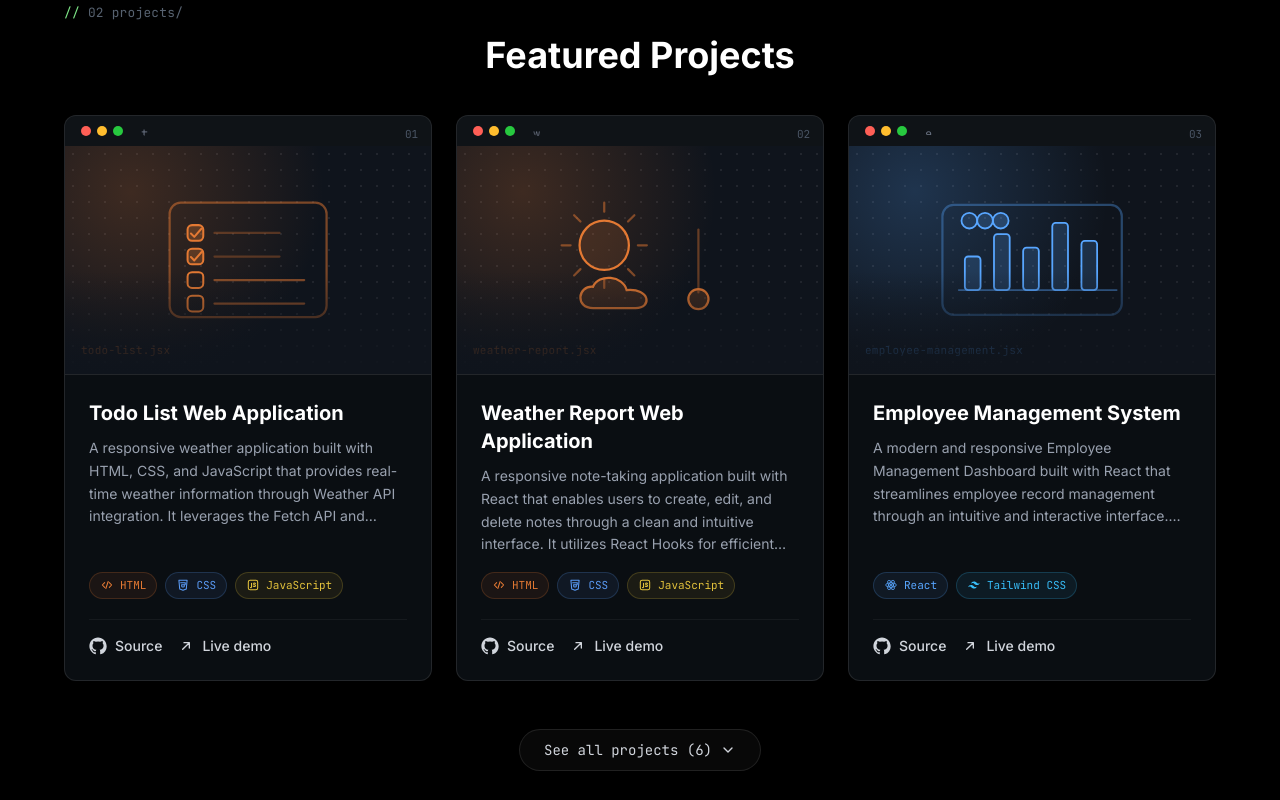
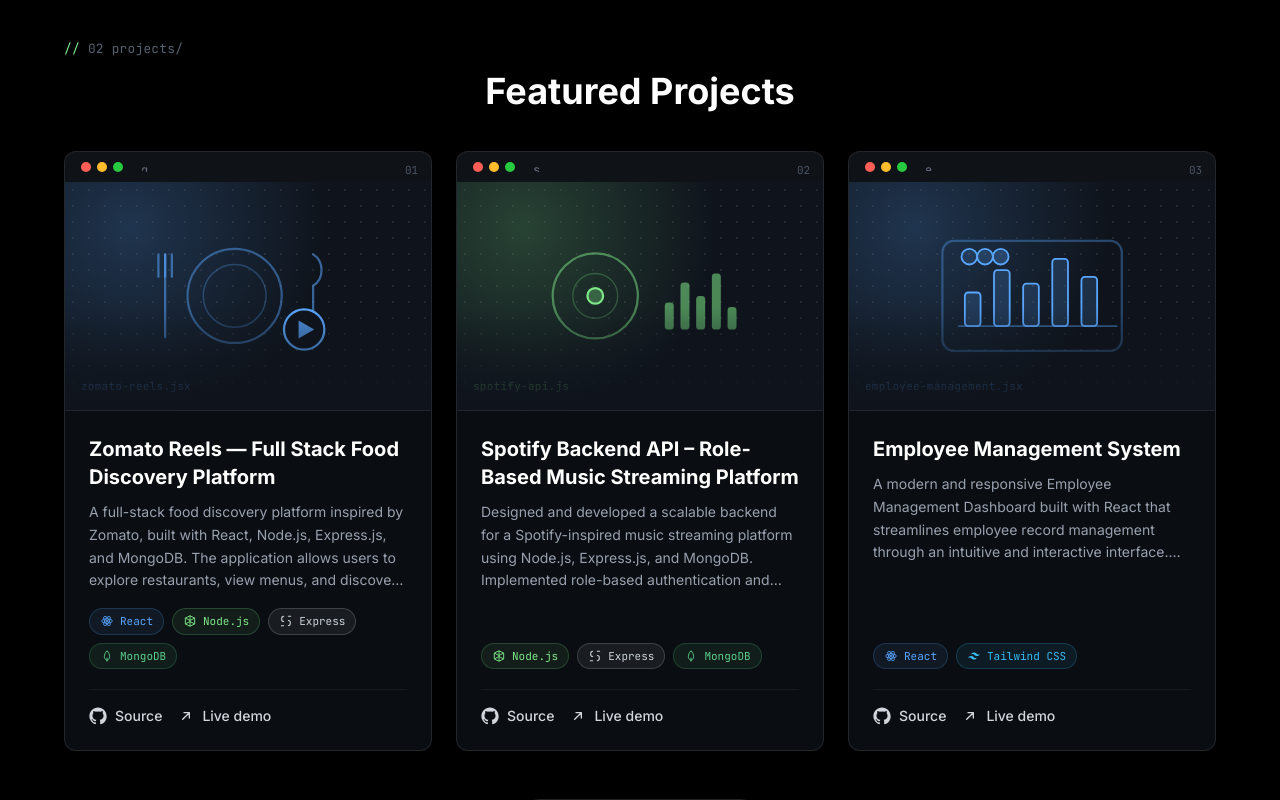
Before and after one commit to Srinivasvasam45/Portfolio, a React app: page / in a window 1280 px wide. Shown: the part 2180-2980 px from the top of the page. Built offline with nearby package versions, Linux system fonts and the light colour scheme; the HTML template or start-up script is replaced by a standard one.

Commit message:
projets updated

```diff
--- a/src/components/sections/About.jsx
+++ b/src/components/sections/About.jsx
@@ -17,9 +17,9 @@
 );
 
 const About = () => {
-  const frontendSkills = ["Html", "Css", "JavaScript", "React", "Tailwind CSS"];
+  const frontendSkills = ["Html", "Css", "JavaScript", "React", "Tailwind CSS","TypeScript"];
   const backendskills = ["Node.js", "Express.js", "MongoDB"];
-  const tools = ["Git", "GitHub", "VS Code", "Postman"];
+  const tools = ["Git", "GitHub", "VS Code", "Postman","Redux Toolkit"];
   const other = ["Python ", "Sql", "Power BI"];
 
   return (
--- a/src/components/sections/Projects.jsx
+++ b/src/components/sections/Projects.jsx
@@ -77,6 +77,21 @@
   <svg viewBox="0 0 24 24" fill="none" stroke="currentColor" strokeWidth="1.6" width="14" height="14" {...props}>
     <path d="M12 3c3 3.2 4.5 6.7 4.5 10 0 3-2 5.4-4.5 6.5C9.5 18.4 7.5 16 7.5 13c0-3.3 1.5-6.8 4.5-10Z" strokeLinejoin="round" />
     <path d="M12 15.5V21" strokeLinecap="round" />
+  </svg>
+);
+
+const ReduxIcon = (props) => (
+  <svg viewBox="0 0 24 24" fill="none" stroke="currentColor" strokeWidth="1.6" width="14" height="14" {...props}>
+    <rect x="4" y="4" width="16" height="16" rx="4" />
+    <path d="M8 13.5a5 5 0 0 1 8-4" strokeLinecap="round" />
+    <path d="M14.2 7l2 2.2-2 2" strokeLinecap="round" strokeLinejoin="round" />
+  </svg>
+);
+
+const SparkleIcon = (props) => (
+  <svg viewBox="0 0 24 24" fill="currentColor" width="14" height="14" {...props}>
+    <path d="M12 2l1.8 5.6L19.5 9l-5.7 1.8L12 16.6l-1.8-5.8L4.5 9l5.7-1.4L12 2Z" />
+    <path d="M19 15l.9 2.6L22.5 18l-2.6.9L19 21.5l-.9-2.6L15.5 18l2.6-.4L19 15Z" opacity="0.7" />
   </svg>
 );
 
@@ -189,6 +204,67 @@
   </svg>
 );
 
+const InterviewIllustration = ({ color }) => (
+  <svg viewBox="0 0 200 130" className="h-[64%] w-auto" fill="none">
+    {/* resume */}
+    <rect x="18" y="16" width="62" height="98" rx="8" stroke={color} strokeWidth="2" strokeOpacity="0.5" />
+    <circle cx="38" cy="34" r="7" stroke={color} strokeWidth="1.6" strokeOpacity="0.55" />
+    {[0, 1, 2, 3, 4].map((i) => (
+      <line
+        key={i}
+        x1="30" y1={54 + i * 11}
+        x2={i % 2 === 0 ? 70 : 60} y2={54 + i * 11}
+        stroke={color} strokeOpacity="0.4" strokeWidth="1.6" strokeLinecap="round"
+      />
+    ))}
+    {/* dashed link from resume to AI */}
+    <path d="M84 65h30" stroke={color} strokeWidth="2" strokeDasharray="4 5" strokeLinecap="round" strokeOpacity="0.5" />
+    <path d="M110 58l8 7-8 7" stroke={color} strokeWidth="2" strokeLinecap="round" strokeLinejoin="round" strokeOpacity="0.6" />
+    {/* AI chat bubble */}
+    <rect x="128" y="22" width="56" height="42" rx="12" stroke={color} strokeWidth="2" fill={color} fillOpacity="0.1" />
+    <path d="M144 64l-6 12 14-9Z" fill={color} fillOpacity="0.6" />
+    {[0, 1, 2].map((i) => (
+      <circle key={i} cx={144 + i * 10} cy="43" r="3" fill={color} fillOpacity="0.65" />
+    ))}
+    {/* mic / voice waveform */}
+    <g stroke={color} strokeOpacity="0.5" strokeWidth="2" strokeLinecap="round">
+      <line x1="138" y1="96" x2="138" y2="110" />
+      <line x1="148" y1="90" x2="148" y2="116" />
+      <line x1="158" y1="98" x2="158" y2="108" />
+      <line x1="168" y1="92" x2="168" y2="114" />
+    </g>
+  </svg>
+);
+
+const ReduxTodoIllustration = ({ color }) => (
+  <svg viewBox="0 0 200 130" className="h-[64%] w-auto" fill="none">
+    <rect x="20" y="14" width="118" height="102" rx="10" stroke={color} strokeOpacity="0.5" strokeWidth="2" />
+    {[0, 1, 2, 3].map((i) => {
+      const y = 34 + i * 21;
+      const done = i < 2;
+      return (
+        <g key={i}>
+          <rect
+            x="36" y={y} width="14" height="14" rx="4"
+            stroke={color} strokeWidth="1.8"
+            fill={done ? color : 'none'} fillOpacity={done ? 0.28 : 0}
+          />
+          {done && (
+            <path d={`M39 ${y + 7.5} l3 3 l6.5 -7.5`} stroke={color} strokeWidth="1.8" strokeLinecap="round" strokeLinejoin="round" />
+          )}
+          <line x1="60" y1={y + 7} x2={done ? 114 : 128} y2={y + 7} stroke={color} strokeOpacity={done ? 0.3 : 0.55} strokeWidth="2" strokeLinecap="round" />
+        </g>
+      );
+    })}
+    {/* redux store loop — represents the centralized store driving updates */}
+    <g transform="translate(166 65)">
+      <circle r="24" stroke={color} strokeWidth="2" strokeOpacity="0.45" />
+      <path d="M-14 -10a18 18 0 1 1 -2 22" stroke={color} strokeWidth="2" strokeLinecap="round" strokeOpacity="0.65" fill="none" />
+      <path d="M-18 8l4 8 8-4Z" fill={color} fillOpacity="0.75" />
+    </g>
+  </svg>
+);
+
 /* file → illustration. Add an entry whenever a new project needs one;
    anything without a match just falls back to no illustration (tint only). */
 const ILLUSTRATIONS = {
@@ -198,6 +274,8 @@
   'notes-app.jsx': NotesIllustration,
   'spotify-api.js': AudioIllustration,
   'zomato-reels.jsx': FoodReelsIllustration,
+  'ai-interviewer.jsx': InterviewIllustration,
+  'todo-redux.jsx': ReduxTodoIllustration,
 };
 
 /* Map each tag string (as used in `projects` below) to an icon + brand-ish tint.
@@ -211,6 +289,8 @@
   'node.js': { label: 'Node.js', icon: NodeIcon, color: '#7ee787' },
   'express.js': { label: 'Express', icon: ExpressIcon, color: '#c9d1d9' },
   mongodb: { label: 'MongoDB', icon: MongoIcon, color: '#5fd08a' },
+  'redux toolkit': { label: 'Redux Toolkit', icon: ReduxIcon, color: '#764abc' },
+  'openai api': { label: 'OpenAI API', icon: SparkleIcon, color: '#10a37f' },
 };
 
 const techMeta = (tag) =>
@@ -237,7 +317,7 @@
    to the generated tech-tinted preview panel.
    ============================================================ */
 const projects = [
-   {
+  {
     file: 'zomato-reels.jsx',
     title: 'Zomato Reels — Full Stack Food Discovery Platform',
     description:
@@ -246,27 +326,16 @@
     github: 'https://github.com/Srinivasvasam45/Zomato_Reel_application',
     live: 'https://github.com/Srinivasvasam45/Zomato_Reel_application',
     image: null,
-    featured: false,
-  },
-  {
-    file: 'todo-list.jsx',
-    title: 'Todo List Web Application',
-    description:
-      "A responsive weather application built with HTML, CSS, and JavaScript that provides real-time weather information through Weather API integration. It leverages the Fetch API and Async/Await to retrieve and display dynamic weather data, including temperature, humidity, wind speed, and weather conditions. The application incorporates input validation and error handling to ensure reliable user interactions while delivering a clean, responsive, and intuitive interface across multiple devices.",
-    tags: ['Html', 'Css', 'JavaScript'],
-    github: 'https://github.com/Srinivasvasam45/TO_DO_LIST',
-    live: 'https://to-do-list-rose-tau.vercel.app/',
-    image: null,
     featured: true,
   },
   {
-    file: 'weather-report.jsx',
-    title: 'Weather Report Web Application',
+    file: 'spotify-api.js',
+    title: 'Spotify Backend API – Role-Based Music Streaming Platform',
     description:
-      'A responsive note-taking application built with React that enables users to create, edit, and delete notes through a clean and intuitive interface. It utilizes React Hooks for efficient state management and follows a reusable component-based architecture to deliver a seamless user experience. Designed with a focus on simplicity and performance, the application ensures smooth interaction while maintaining an organized workflow. The responsive layout provides a consistent experience across desktop and mobile devices.',
-    tags: ['Html', 'Css', 'JavaScript'],
-    github: 'https://github.com/Srinivasvasam45/Weather_Report',
-    live: 'https://weather-report-xi-blush.vercel.app/',
+      'Designed and developed a scalable backend for a Spotify-inspired music streaming platform using Node.js, Express.js, and MongoDB. Implemented role-based authentication and authorization with two user roles: Artists and Listeners. Artists can create and manage songs and albums, while listeners can browse and access music through secure RESTful APIs. Built modular APIs, optimized database operations, and followed clean architecture principles to create a secure and maintainable backend application. Tech Stack: Node.js • Express.js • MongoDB • Mongoose • JWT • REST API • Postman',
+    tags: ['Node.js', 'Express.js', 'MongoDB'],
+    github: 'https://github.com/Srinivasvasam45/spotify',
+    live: 'https://spotify-r4e1.onrender.com',
     image: null,
     featured: true,
   },
@@ -282,6 +351,50 @@
     featured: true,
   },
   {
+    file: 'ai-interviewer.jsx',
+    title: 'AI Interviewer — Personalized Interview Prep Platform',
+    description:
+      "An AI-powered interview preparation platform that helps candidates rehearse for real job interviews. Users create an account, log in, and start a new interview session by submitting a job description and their resume. An AI agent analyzes both inputs and generates a customized set of interview questions tailored to the role's requirements and the candidate's background, then runs an interactive mock-interview session. Built with a React frontend and a Node.js/Express backend, with MongoDB storing users, sessions, and interview history, the project ties together authentication, structured text input, and AI-driven content generation into one workflow.",
+    tags: ['React', 'Node.js', 'Express.js', 'MongoDB', 'OpenAI API'],
+    github: 'https://github.com/Srinivasvasam45/Ai_Interviewer',
+    live: 'https://github.com/Srinivasvasam45/ai-interviewer',
+    image: null,
+    featured: false,
+  },
+  {
+    file: 'todo-redux.jsx',
+    title: 'To-Do List — Redux Toolkit Edition',
+    description:
+      'A to-do list application rebuilt around Redux Toolkit to demonstrate professional, scalable state management in React. Tasks are managed through a Redux slice built with createSlice and configureStore, replacing ad-hoc component state with a single, predictable store. The app supports adding, completing, editing, and deleting tasks, with every state transition handled through dispatched actions and reducers rather than local state. Built with React and styled with Tailwind CSS, the project showcases the state-management patterns used in production-scale applications.',
+    tags: ['React', 'Redux Toolkit', 'tailwindcss'],
+    github: 'https://github.com/Srinivasvasam45/Todo_using_redux',
+    live: 'https://todo-using-redux-opal.vercel.app/',
+    image: null,
+    featured: false,
+  },
+  {
+    file: 'todo-list.jsx',
+    title: 'Todo List Web Application',
+    description:
+      "A responsive weather application built with HTML, CSS, and JavaScript that provides real-time weather information through Weather API integration. It leverages the Fetch API and Async/Await to retrieve and display dynamic weather data, including temperature, humidity, wind speed, and weather conditions. The application incorporates input validation and error handling to ensure reliable user interactions while delivering a clean, responsive, and intuitive interface across multiple devices.",
+    tags: ['Html', 'Css', 'JavaScript'],
+    github: 'https://github.com/Srinivasvasam45/TO_DO_LIST',
+    live: 'https://to-do-list-rose-tau.vercel.app/',
+    image: null,
+    featured: false,
+  },
+  {
+    file: 'weather-report.jsx',
+    title: 'Weather Report Web Application',
+    description:
+      'A responsive note-taking application built with React that enables users to create, edit, and delete notes through a clean and intuitive interface. It utilizes React Hooks for efficient state management and follows a reusable component-based architecture to deliver a seamless user experience. Designed with a focus on simplicity and performance, the application ensures smooth interaction while maintaining an organized workflow. The responsive layout provides a consistent experience across desktop and mobile devices.',
+    tags: ['Html', 'Css', 'JavaScript'],
+    github: 'https://github.com/Srinivasvasam45/Weather_Report',
+    live: 'https://weather-report-xi-blush.vercel.app/',
+    image: null,
+    featured: false,
+  },
+  {
     file: 'notes-app.jsx',
     title: 'Notes Management Application',
     description:
@@ -292,18 +405,6 @@
     image: null,
     featured: false,
   },
-  {
-    file: 'spotify-api.js',
-    title: 'Spotify Backend API – Role-Based Music Streaming Platform',
-    description:
-      'Designed and developed a scalable backend for a Spotify-inspired music streaming platform using Node.js, Express.js, and MongoDB. Implemented role-based authentication and authorization with two user roles: Artists and Listeners. Artists can create and manage songs and albums, while listeners can browse and access music through secure RESTful APIs. Built modular APIs, optimized database operations, and followed clean architecture principles to create a secure and maintainable backend application. Tech Stack: Node.js • Express.js • MongoDB • Mongoose • JWT • REST API • Postman',
-    tags: ['Node.js', 'Express.js', 'MongoDB'],
-    github: 'https://github.com/Srinivasvasam45/spotify',
-    live: 'https://spotify-r4e1.onrender.com',
-    image: null,
-    featured: false,
-  },
-
 ];
 
 /* Browser-mockup preview panel: real screenshot if `image` is set,
```
